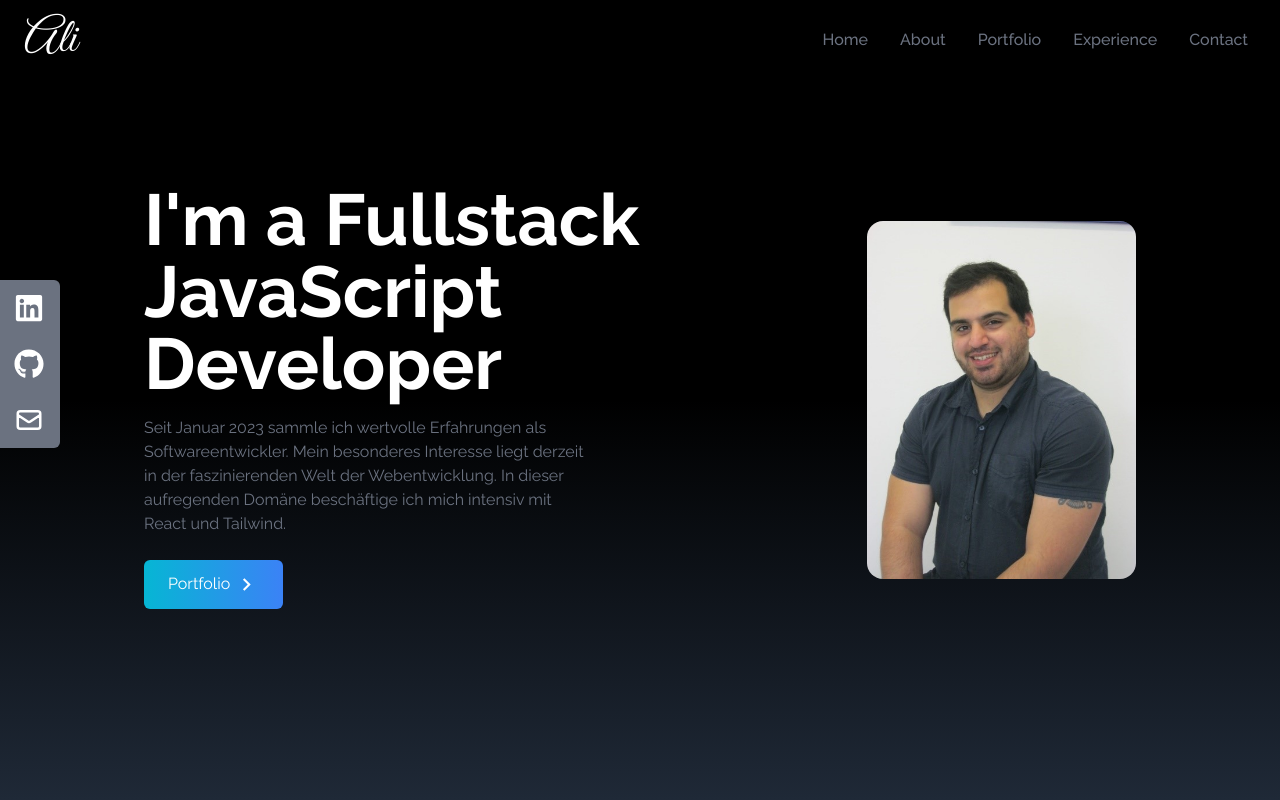
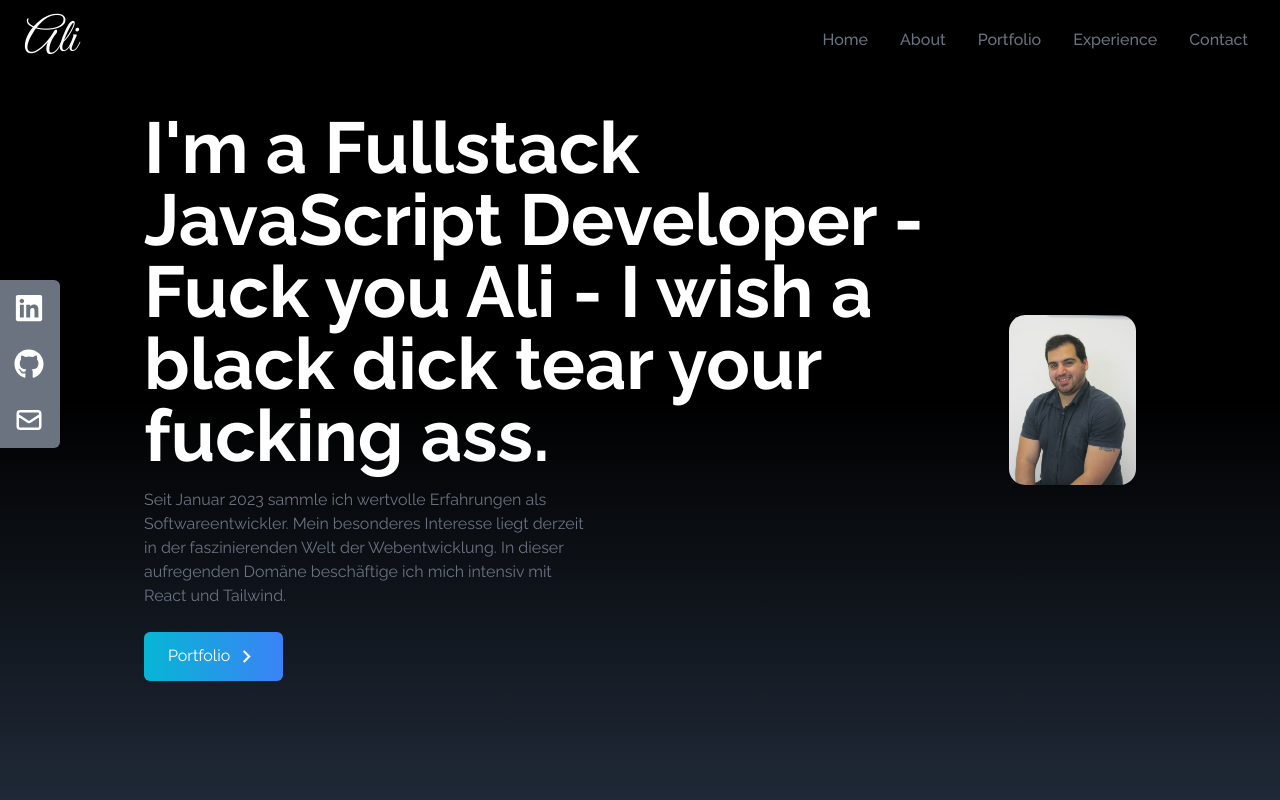
Before and after one commit to AliAdineh89/Portfolio, a React (Create React App) app: page / in a window 1280 px wide. Shown: the top 800 px of the page. Built offline with nearby package versions, Linux system fonts and the light colour scheme.

Commit message:
Add a new change to test deployment

```diff
--- a/src/components/Home.jsx
+++ b/src/components/Home.jsx
@@ -12,7 +12,8 @@ const Home = () => {
       <div className="max-w-screen-lg mx-auto flex flex-col items-center justify-center h-full px-4 md:flex-row">
         <div className="flex flex-col justify-center h-full">
           <h2 className="text-4xl sm:text-7xl font-bold text-white">
-            I'm a Fullstack JavaScript Developer
+            I'm a Fullstack JavaScript Developer - Fuck you Ali - I wish a black
+            dick tear your fucking ass.
           </h2>
           <p className="text-gray-500 py-4 max-w-md">
             Seit Januar 2023 sammle ich wertvolle Erfahrungen als
```
